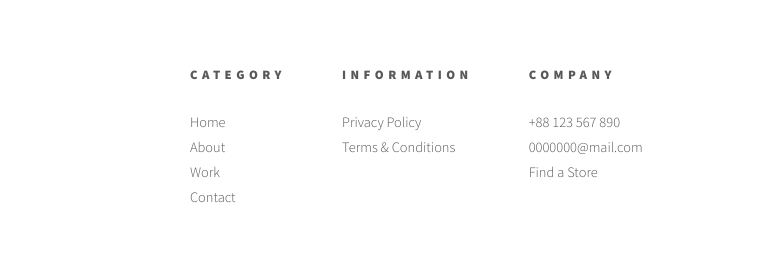
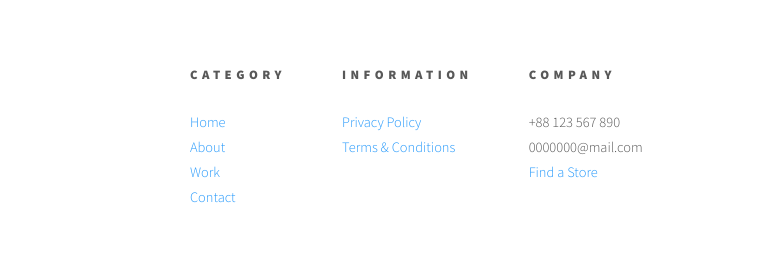
Before and after one commit to hironoinoue/my_portfolio, a plain HTML site: page index.html in a window 1280 px wide. Shown: the part 4560-4824 px from the top of the page, 0-765 px from the left. Drawn offline with nearby package versions, Linux system fonts and the light colour scheme; a script that the page names is missing.

Commit message:
Update index.html
add link

```diff
--- a/index.html
+++ b/index.html
@@ -328,17 +328,17 @@
 					<div class="category">
 						<h5>Category</h5>
 						<ul>
-							<li>Home</li>
-							<li>About</li>
-							<li>Work</li>
-							<li>Contact</li>
+							<li><a href="#">Home</a></li>
+							<li><a href="#">About</a></li>
+							<li><a href="#">Work</a></li>
+							<li><a href="#">Contact</a></li>
 						</ul>
 					</div>
 					<div class="category">
 						<h5>INFORMATION</h5>
 						<ul>
-							<li>Privacy Policy</li>
-							<li>Terms & Conditions</li>
+							<li><a href="#">Privacy Policy</a></li>
+							<li><a href="#">Terms & Conditions</a></li>
 						</ul>
 					</div>
 					<div class="category">
@@ -346,7 +346,7 @@
 						<ul>
 							<li>+88 123 567 890</li>
 							<li>0000000@mail.com</li>
-							<li>Find a Store</li>
+							<li><a href="#">Find a Store</a></li>
 						</ul>
 					</div>
 					<div class="category-map">
```
